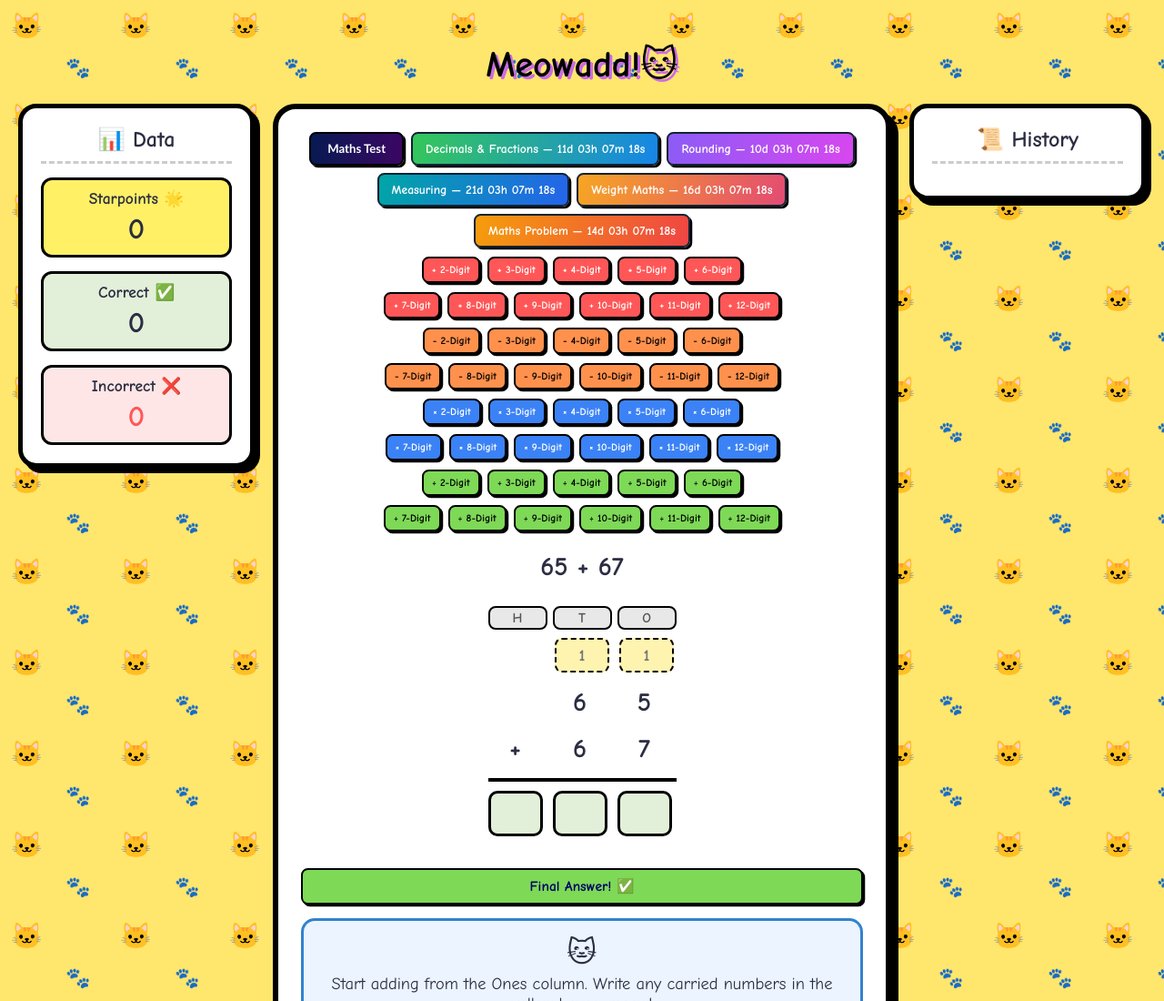
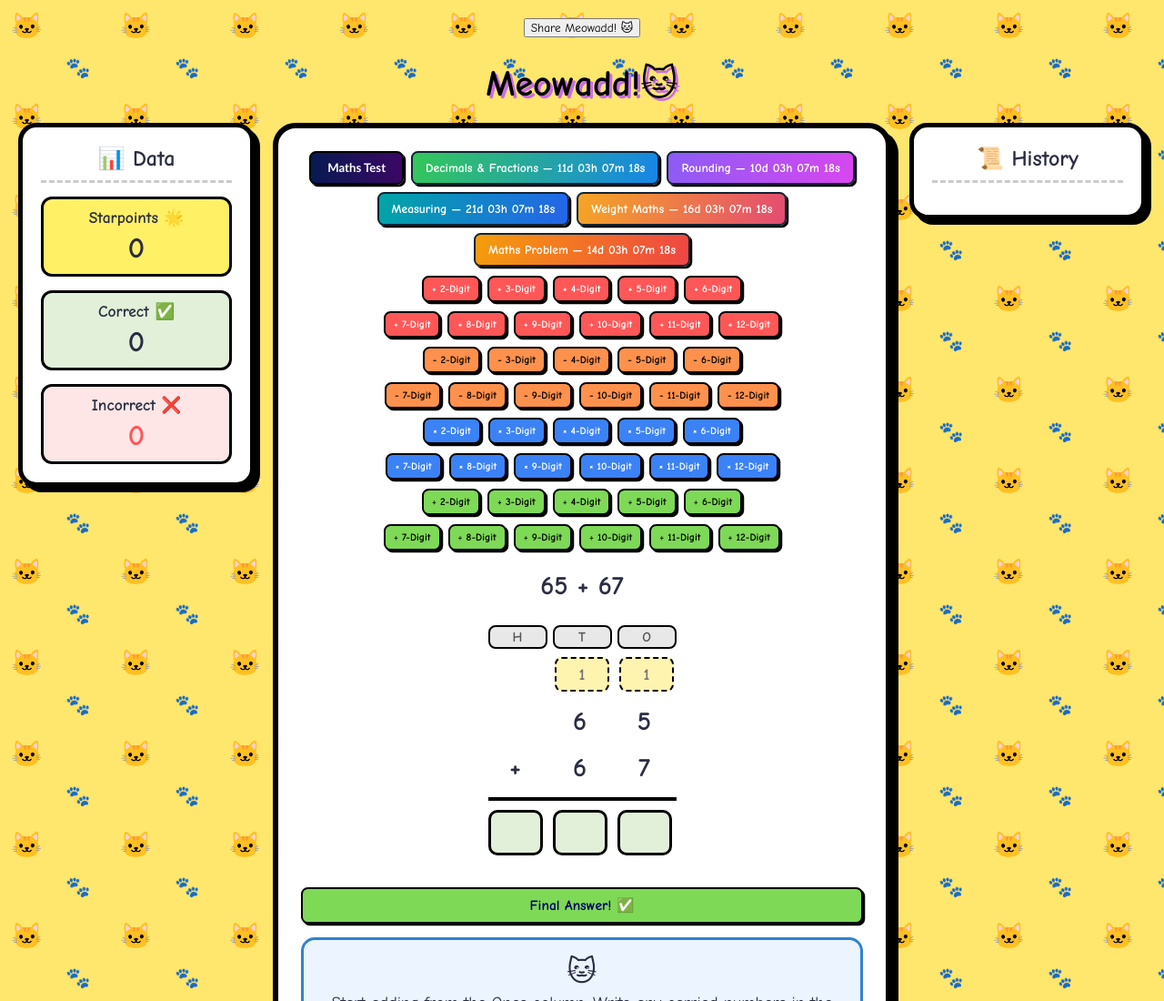
Before and after one commit to fihmandbarmu/maths4, a plain HTML site: page index.html in a window 1280 px wide. Shown: the top 1100 px of the page at 91% size. Drawn offline with Linux system fonts and the light colour scheme.

Commit message:
Add share button to index.html

```diff
--- a/index.html
+++ b/index.html
@@ -9,6 +9,7 @@
   <link rel="stylesheet" href="feature.css">
   <script src="script.js" defer></script>
   <script src="feature.js" defer></script>
+  <button id="share-button" type="button">Share Meowadd! 🐱</button>
 </head>
 <body>
 
```
